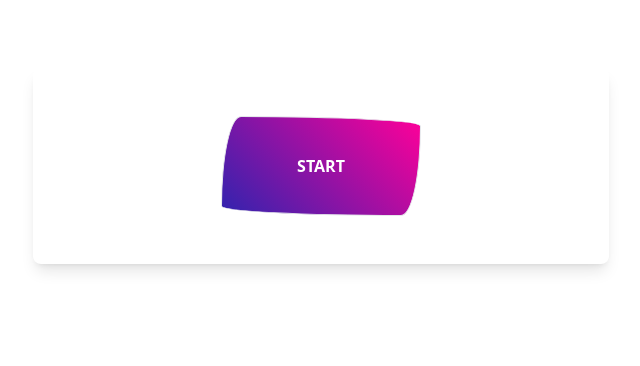
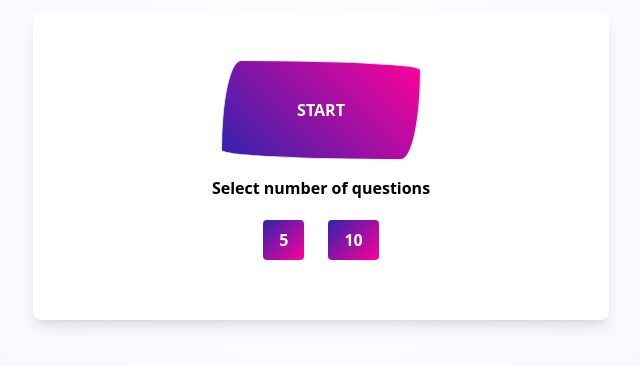
Before and after one commit to mefiuea/quiz_game_vue_deploy, a Vue app: page / in a window 1280 px wide. Shown: the part 250-616 px from the top of the page, without its empty margins (319-959 px from the left). Built offline with nearby package versions, Linux system fonts and the light colour scheme.

Commit message:
add style

```diff
--- a/src/App.vue
+++ b/src/App.vue
@@ -1,11 +1,12 @@
 <template>
+  <body>
   <!--container with START button-->
   <div class="flex w-full h-screen justify-center items-center" v-if="isStart === false">
-    <div class="w-full max-w-xl">
-      <div class="flex bg-white p-12 rounded-lg shadow-lg w-full mt-8 justify-center items-center">
+    <div class="w-full max-w-xl text-center">
+      <div class="flex-1 bg-white p-12 rounded-lg shadow-lg w-full mt-8 justify-center items-center">
         <button
-            class="px-2 py-2 myButton"
-            style="width: 200px; height: 100px"
+            class="px-2 py-2 myButton align-super"
+            style="width: 200px; height: 100px;"
             v-on:click="fetchData()"
             v-if="isLoading === false && isErrorDuringFetch === false"
         >
@@ -14,15 +15,31 @@
         <div v-if="isLoading === true && isErrorDuringFetch === false">loading questions...</div>
         <div v-if="isLoading === false && isErrorDuringFetch === true">Failed to load questions. Something went wrong.
         </div>
+        <p class="font-bold mt-4 mb-2">Select number of questions</p>
+        <div class="flex justify-center">
+          <div
+              class="text-white font-bold py-2 px-4 rounded m-3 select-number"
+              v-bind:class="{'text-green-400' : selectedNumberOfQuestions === 5}"
+              v-on:click="selectedNumberOfQuestions = 5"
+          >
+            5
+          </div>
+          <div
+              class="text-white font-bold py-2 px-4 rounded m-3 select-number"
+              v-bind:class="{'text-green-400' : selectedNumberOfQuestions === 10}"
+              v-on:click="selectedNumberOfQuestions = 10"
+          >
+            10
+          </div>
+        </div>
       </div>
     </div>
   </div>
 
   <!--container with questions-->
-
   <div class="flex w-full h-screen justify-center items-center" v-if="isStart === true && isFinish === false">
     <div class="w-full max-w-xl">
-      <h1 class="font-bold text-5xl text-center text-indigo-700">Quiz game</h1>
+      <h1 class="font-bold text-5xl text-center quiz-text">Quiz game</h1>
       <!--question and answer and results container-->
       <div class="bg-white p-12 rounded-lg shadow-lg w-full mt-8">
         <!--display div with questions-->
@@ -36,7 +53,7 @@
               v-on:click="selectedAnswerFunction($event)"
               v-on:mouseover="hoverClassOn($event)"
               v-on:mouseout="hoverClassOff($event)"
-              :class="{'option-selected': selectedAnswersDictionary[questionIndex] === answer}"
+              v-bind:class="{'option-selected': selectedAnswersDictionary[questionIndex] === answer}"
               v-html="answer"
           ></div>
           <!--progress status-->
@@ -117,7 +134,7 @@
       </div>
     </div>
   </div>
-
+  </body>
 </template>
 
 <script>
@@ -148,6 +165,7 @@
       isLoading: false,  // change status to true if start button is pressed
       isErrorDuringFetch: false,  // indicates an error - render new view with information
       startGenerateChart: false,  // variable indicating when to start generating charts - used in showResults()/updated
+      selectedNumberOfQuestions: 5,  // variable on first view - allows to choose number of questions
     }
   },
   methods: {
@@ -159,7 +177,10 @@
       console.log('*********************************')
     },
     fetchData() {
-      const apiUrl = 'https://opentdb.com/api.php?amount=10';
+      // creating query string
+      let params = new URLSearchParams();
+      params.append('amount', this.selectedNumberOfQuestions.toString())
+      const apiUrl = 'https://opentdb.com/api.php?' + params.toString();
 
       this.isLoading = true
 
@@ -367,7 +388,7 @@
           maintainAspectRatio: false,
           // aspectRatio: 1
           layout: {
-            padding: 20
+            padding: 4
           }
         }
       });
--- a/src/assets/custom.css
+++ b/src/assets/custom.css
@@ -35,3 +35,22 @@
 div {
     transition: 0.4s;
 }
+
+.select-number {
+    background-color: #f09;
+    background-image: linear-gradient(135deg, #3023AE 0%, #f09 100%);
+    @apply cursor-pointer;
+}
+
+body {
+    background-color: white;
+    background-image: radial-gradient(circle, rgba(255, 255, 255, 1) 0%, rgba(246, 239, 255, 1) 100%);
+}
+
+.quiz-text {
+    @apply text-indigo-700;
+    height: 60px;
+    background: -webkit-linear-gradient(135deg, #3023AE 0%, #f09 100%);
+    -webkit-background-clip: text;
+    -webkit-text-fill-color: transparent;
+}
```
